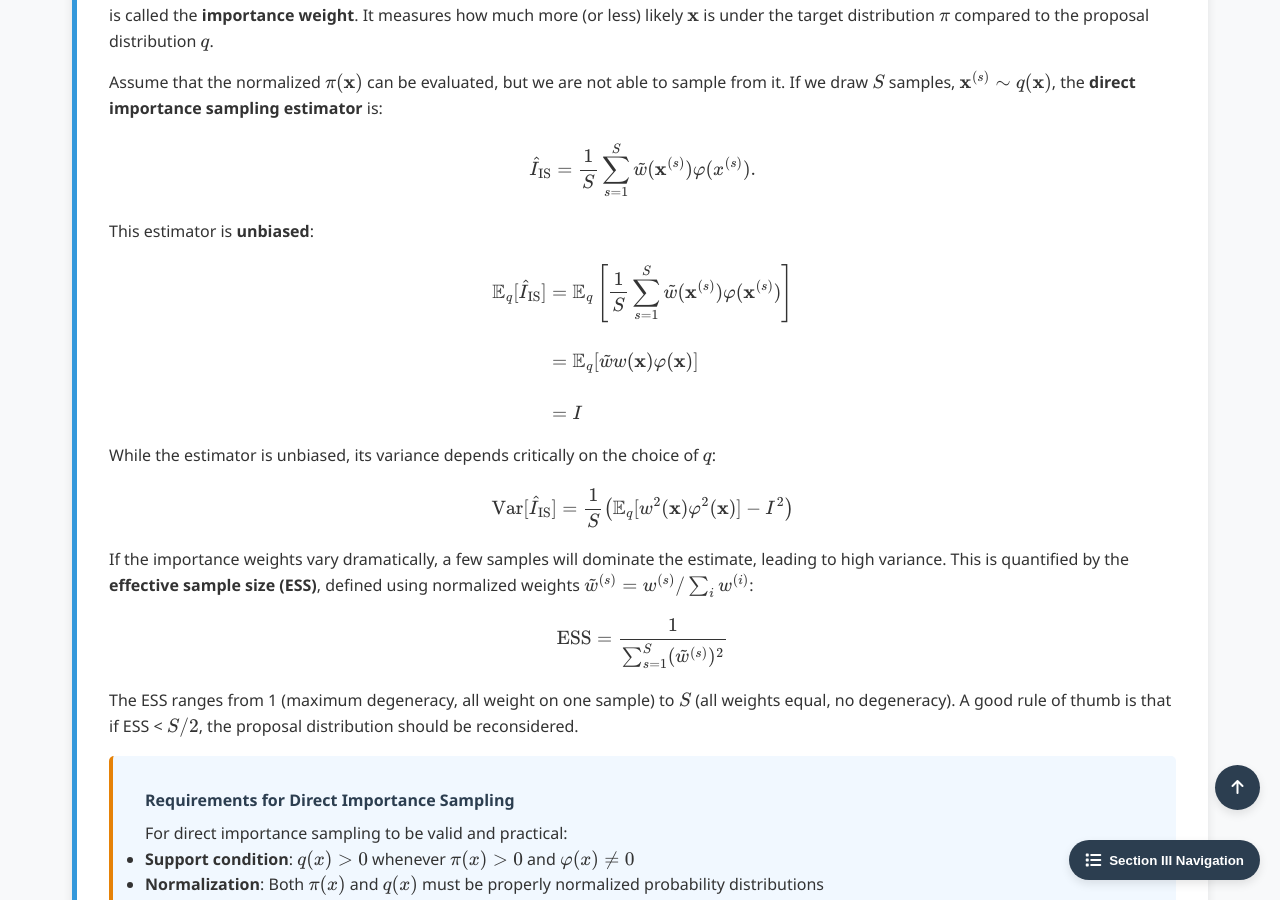
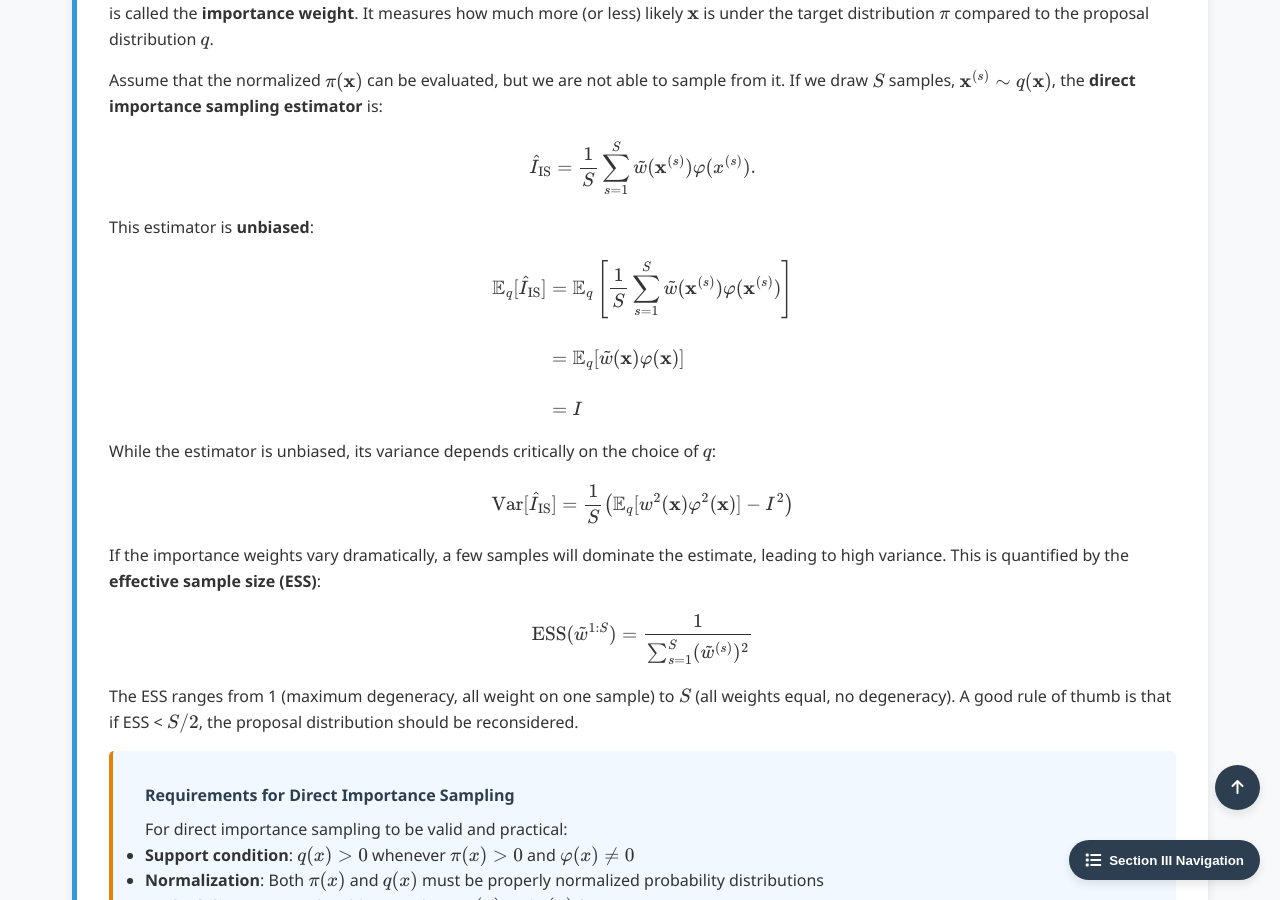
Before and after one commit to Yusukey01/yusukey01.github.io, a Jekyll site: the page built from Mathematics/Probability/importance_sampling.html, in a window 1280 px wide and 900 px high, scrolled down 2690 px. Built offline with Jekyll 4.4.1, drawn with Linux system fonts in a browser that asks for light colours.

Commit message:
making Importance sampling, direct

```diff
--- a/Mathematics/Probability/importance_sampling.html
+++ b/Mathematics/Probability/importance_sampling.html
@@ -264,7 +264,7 @@ uses_python: false
                     \[
                     \begin{align*}
                     \mathbb{E}_q[\hat{I}_{\text{IS}}] &= \mathbb{E}_q\left[\frac{1}{S}\sum_{s=1}^S \tilde{w}(\mathbf{x}^{(s)})\varphi(\mathbf{x}^{(s)})\right] \\\\
-                                                      &= \mathbb{E}_q[\tilde{w}w(\mathbf{x})\varphi(\mathbf{x})] \\\\
+                                                      &= \mathbb{E}_q[\tilde{w}(\mathbf{x})\varphi(\mathbf{x})] \\\\
                                                       &= I
                     \end{align*}
                     \]
@@ -279,10 +279,9 @@ uses_python: false
                 <p>
                     If the importance weights vary dramatically, a few samples will dominate the estimate, leading to high variance.
 
-                    This is quantified by the <strong>effective sample size (ESS)</strong>,
-                    defined using normalized weights \(\tilde{w}^{(s)} = w^{(s)}/\sum_i w^{(i)}\):
+                    This is quantified by the <strong>effective sample size (ESS)</strong>:
                     \[
-                    \text{ESS} = \frac{1}{\sum_{s=1}^S (\tilde{w}^{(s)})^2}
+                    \text{ESS}(\tilde{w}^{1:S}) = \frac{1}{\sum_{s=1}^S (\tilde{w}^{(s)})^2}
                     \]
                     The ESS ranges from 1 (maximum degeneracy, all weight on one sample) to \(S\) (all weights equal, no degeneracy).
                     A good rule of thumb is that if ESS < \(S/2\), the proposal distribution should be reconsidered.
```
